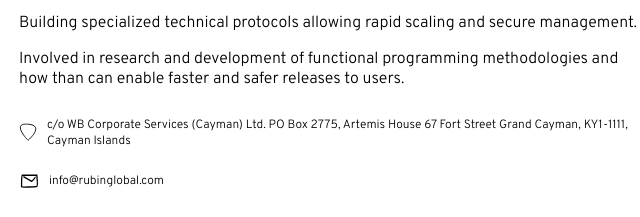
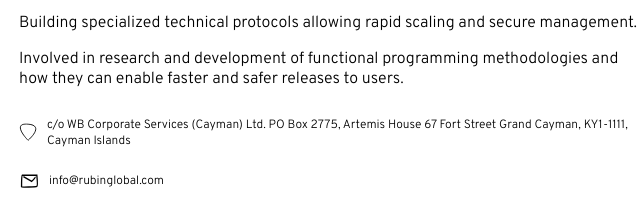
Before and after one commit to santamatata/literate-parakeet, a plain HTML site: page index.html in a window 1280 px wide. Shown: the part 418-635 px from the top of the page, 305-945 px from the left. Drawn offline with Linux system fonts and the light colour scheme.

Commit message:
Update index.html

```diff
--- a/index.html
+++ b/index.html
@@ -94,7 +94,7 @@
         </p>
         <p>
           Involved in research and development of functional programming methodologies
-          and how than can enable faster and safer releases to users.
+          and how they can enable faster and safer releases to users.
         </p>
 
         <div class="contact-block">
```
